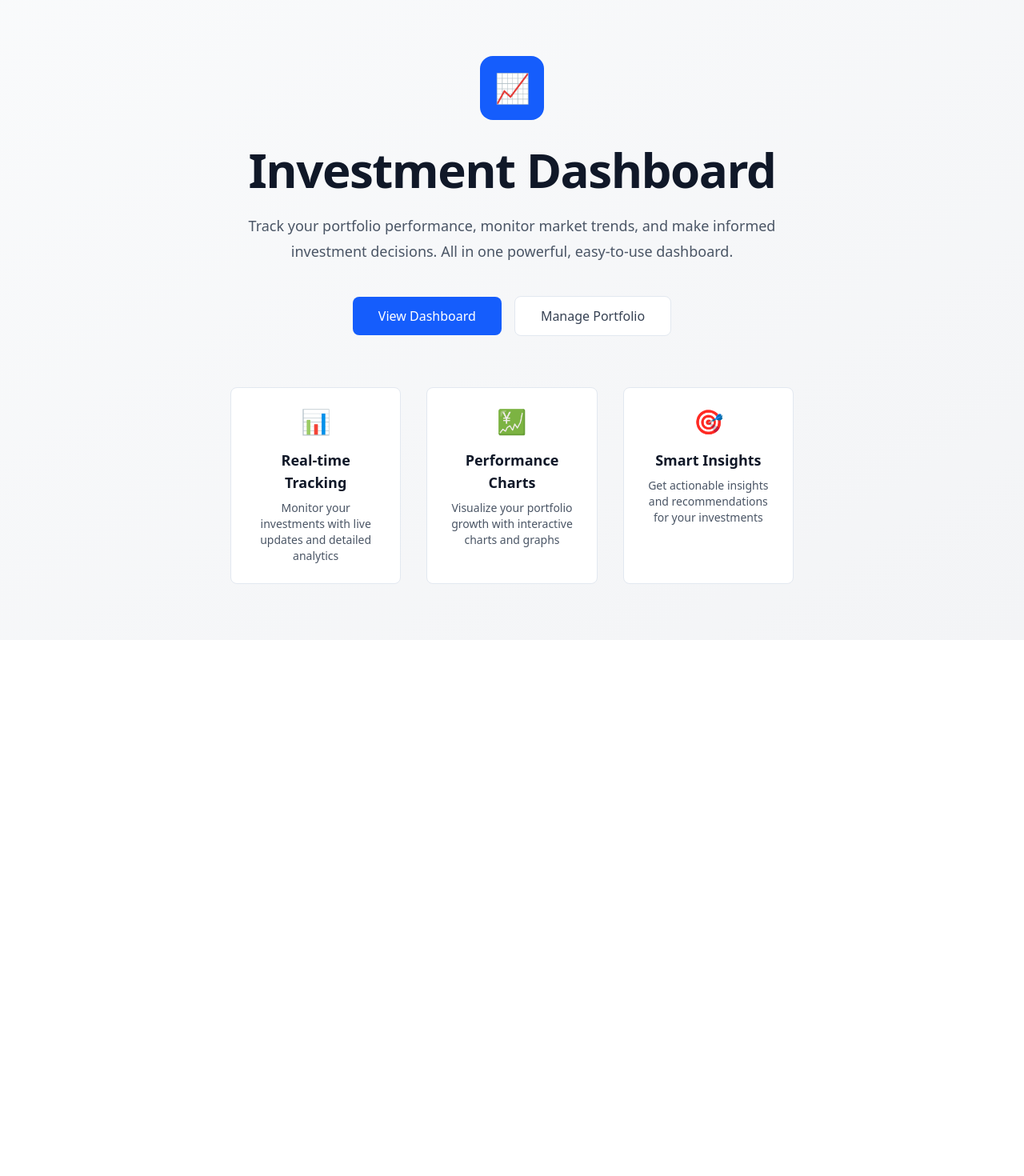
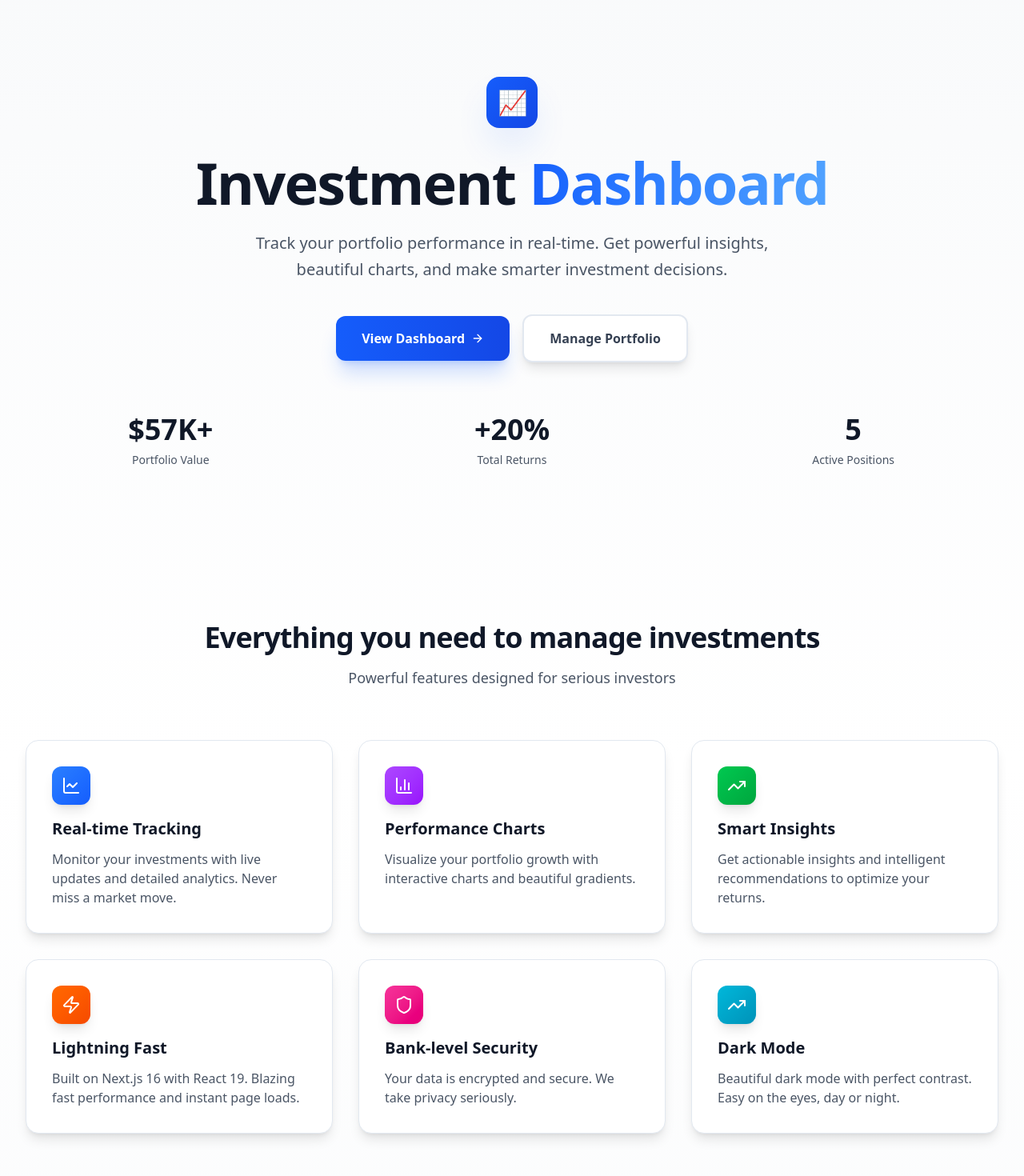
Before and after one commit to flaviogrillo1/investment-dashboard, a Next.js app in the folder apps/web/: page / in a window 1280 px wide. Shown: the top 1470 px of the page at 80% size. Before the commit the page ends 800 px from the top, so only its background shows below. Built offline with nearby package versions, Linux system fonts and the light colour scheme.

Commit message:
feat: modernize UI with Vercel/shadcn style components

```diff
--- a/apps/web/app/page.tsx
+++ b/apps/web/app/page.tsx
@@ -1,72 +1,178 @@
 import Link from 'next/link';
+import { ArrowRight, BarChart3, LineChart, TrendingUp, Shield, Zap } from 'lucide-react';
 
 export default function HomePage() {
   return (
-    <div className="flex min-h-screen flex-col items-center justify-center bg-gradient-to-br from-gray-50 to-gray-100 dark:from-gray-900 dark:to-gray-950">
-      <div className="mx-auto max-w-3xl px-4 text-center sm:px-6 lg:px-8">
-        {/* Logo/Icon */}
-        <div className="mx-auto mb-8 flex h-20 w-20 items-center justify-center rounded-2xl bg-blue-600 text-4xl dark:bg-blue-500">
+    <div className="min-h-screen bg-gradient-to-b from-gray-50 via-white to-gray-50 dark:from-gray-950 dark:via-gray-900 dark:to-gray-950">
+      {/* Hero Section */}
+      <div className="relative overflow-hidden">
+        <div className="absolute inset-0 bg-grid-slate-200/[0.3] dark:bg-grid-slate-800/[0.3] [mask-image:linear-gradient(0deg,white,rgba(255,255,255,0.6))] dark:[mask-image:linear-gradient(0deg,rgba(255,255,255,0),rgba(255,255,255,0.6))]" />
+
+        <div className="relative mx-auto max-w-7xl px-4 py-24 sm:px-6 lg:px-8">
+          <div className="text-center">
+            {/* Logo */}
+            <div className="mx-auto mb-8 flex h-16 w-16 items-center justify-center rounded-2xl bg-gradient-to-br from-blue-600 to-blue-700 text-3xl shadow-2xl shadow-blue-600/20">
               📈
             </div>
 
             {/* Heading */}
-        <h1 className="text-5xl font-bold tracking-tight text-gray-900 dark:text-gray-50 sm:text-6xl">
-          Investment Dashboard
+            <h1 className="text-5xl font-black tracking-tight text-gray-900 dark:text-gray-50 sm:text-6xl lg:text-7xl">
+              Investment
+              <span className="bg-gradient-to-r from-blue-600 to-blue-400 bg-clip-text text-transparent">
+                {' '}Dashboard
+              </span>
             </h1>
 
             {/* Subtitle */}
-        <p className="mx-auto mt-6 max-w-2xl text-lg leading-8 text-gray-600 dark:text-gray-400">
-          Track your portfolio performance, monitor market trends, and make informed investment decisions.
-          All in one powerful, easy-to-use dashboard.
+            <p className="mx-auto mt-6 max-w-2xl text-lg leading-relaxed text-gray-600 dark:text-gray-400 sm:text-xl">
+              Track your portfolio performance in real-time. Get powerful insights,
+              beautiful charts, and make smarter investment decisions.
             </p>
 
             {/* CTA Buttons */}
             <div className="mt-10 flex flex-col items-center gap-4 sm:flex-row sm:justify-center">
               <Link
                 href="/dashboard"
-            className="flex w-full items-center justify-center rounded-lg bg-blue-600 px-8 py-3 text-base font-medium text-white transition-colors hover:bg-blue-700 dark:bg-blue-500 dark:hover:bg-blue-600 sm:w-auto"
+                className="group inline-flex items-center justify-center gap-2 rounded-xl bg-gradient-to-r from-blue-600 to-blue-700 px-8 py-4 text-base font-semibold text-white shadow-xl shadow-blue-600/20 transition-all hover:scale-105 hover:shadow-2xl hover:shadow-blue-600/30"
               >
                 View Dashboard
+                <ArrowRight className="h-4 w-4 transition-transform group-hover:translate-x-1" />
               </Link>
               <Link
                 href="/portfolio"
-            className="flex w-full items-center justify-center rounded-lg border border-gray-300 bg-white px-8 py-3 text-base font-medium text-gray-700 transition-colors hover:bg-gray-50 dark:border-gray-700 dark:bg-gray-900 dark:text-gray-200 dark:hover:bg-gray-800 sm:w-auto"
+                className="inline-flex items-center justify-center rounded-xl border-2 border-gray-300 bg-white px-8 py-4 text-base font-semibold text-gray-700 shadow-lg transition-all hover:border-gray-400 hover:bg-gray-50 dark:border-gray-700 dark:bg-gray-900 dark:text-gray-200 dark:hover:bg-gray-800"
               >
                 Manage Portfolio
               </Link>
             </div>
 
-        {/* Features */}
-        <div className="mt-16 grid gap-8 sm:grid-cols-3">
-          <div className="rounded-lg border border-gray-200 bg-white p-6 dark:border-gray-800 dark:bg-gray-900">
-            <div className="mb-4 text-3xl">📊</div>
-            <h3 className="text-lg font-semibold text-gray-900 dark:text-gray-50">
-              Real-time Tracking
-            </h3>
-            <p className="mt-2 text-sm text-gray-600 dark:text-gray-400">
-              Monitor your investments with live updates and detailed analytics
+            {/* Stats */}
+            <div className="mt-16 grid grid-cols-3 gap-8 sm:gap-16">
+              <div>
+                <div className="text-4xl font-black text-gray-900 dark:text-gray-50">$57K+</div>
+                <div className="mt-2 text-sm font-medium text-gray-600 dark:text-gray-400">Portfolio Value</div>
+              </div>
+              <div>
+                <div className="text-4xl font-black text-gray-900 dark:text-gray-50">+20%</div>
+                <div className="mt-2 text-sm font-medium text-gray-600 dark:text-gray-400">Total Returns</div>
+              </div>
+              <div>
+                <div className="text-4xl font-black text-gray-900 dark:text-gray-50">5</div>
+                <div className="mt-2 text-sm font-medium text-gray-600 dark:text-gray-400">Active Positions</div>
+              </div>
+            </div>
+          </div>
+        </div>
+      </div>
+
+      {/* Features Section */}
+      <div className="mx-auto max-w-7xl px-4 py-24 sm:px-6 lg:px-8">
+        <div className="text-center">
+          <h2 className="text-3xl font-bold tracking-tight text-gray-900 dark:text-gray-50 sm:text-4xl">
+            Everything you need to manage investments
+          </h2>
+          <p className="mx-auto mt-4 max-w-2xl text-lg text-gray-600 dark:text-gray-400">
+            Powerful features designed for serious investors
           </p>
         </div>
 
-          <div className="rounded-lg border border-gray-200 bg-white p-6 dark:border-gray-800 dark:bg-gray-900">
-            <div className="mb-4 text-3xl">💹</div>
-            <h3 className="text-lg font-semibold text-gray-900 dark:text-gray-50">
-              Performance Charts
+        <div className="mt-16 grid gap-8 sm:grid-cols-2 lg:grid-cols-3">
+          {/* Feature 1 */}
+          <div className="group overflow-hidden rounded-2xl border border-gray-200 bg-white p-8 shadow-lg transition-all hover:shadow-2xl hover:-translate-y-1 dark:border-gray-800 dark:bg-gray-900">
+            <div className="mb-4 inline-flex h-12 w-12 items-center justify-center rounded-xl bg-gradient-to-br from-blue-500 to-blue-600 text-white shadow-lg transition-transform group-hover:scale-110">
+              <LineChart className="h-6 w-6" />
+            </div>
+            <h3 className="text-xl font-bold text-gray-900 dark:text-gray-50">
+              Real-time Tracking
             </h3>
-            <p className="mt-2 text-sm text-gray-600 dark:text-gray-400">
-              Visualize your portfolio growth with interactive charts and graphs
+            <p className="mt-3 text-gray-600 dark:text-gray-400">
+              Monitor your investments with live updates and detailed analytics. Never miss a market move.
             </p>
           </div>
 
-          <div className="rounded-lg border border-gray-200 bg-white p-6 dark:border-gray-800 dark:bg-gray-900">
-            <div className="mb-4 text-3xl">🎯</div>
-            <h3 className="text-lg font-semibold text-gray-900 dark:text-gray-50">
+          {/* Feature 2 */}
+          <div className="group overflow-hidden rounded-2xl border border-gray-200 bg-white p-8 shadow-lg transition-all hover:shadow-2xl hover:-translate-y-1 dark:border-gray-800 dark:bg-gray-900">
+            <div className="mb-4 inline-flex h-12 w-12 items-center justify-center rounded-xl bg-gradient-to-br from-purple-500 to-purple-600 text-white shadow-lg transition-transform group-hover:scale-110">
+              <BarChart3 className="h-6 w-6" />
+            </div>
+            <h3 className="text-xl font-bold text-gray-900 dark:text-gray-50">
+              Performance Charts
+            </h3>
+            <p className="mt-3 text-gray-600 dark:text-gray-400">
+              Visualize your portfolio growth with interactive charts and beautiful gradients.
+            </p>
+          </div>
+
+          {/* Feature 3 */}
+          <div className="group overflow-hidden rounded-2xl border border-gray-200 bg-white p-8 shadow-lg transition-all hover:shadow-2xl hover:-translate-y-1 dark:border-gray-800 dark:bg-gray-900">
+            <div className="mb-4 inline-flex h-12 w-12 items-center justify-center rounded-xl bg-gradient-to-br from-green-500 to-green-600 text-white shadow-lg transition-transform group-hover:scale-110">
+              <TrendingUp className="h-6 w-6" />
+            </div>
+            <h3 className="text-xl font-bold text-gray-900 dark:text-gray-50">
               Smart Insights
             </h3>
-            <p className="mt-2 text-sm text-gray-600 dark:text-gray-400">
-              Get actionable insights and recommendations for your investments
+            <p className="mt-3 text-gray-600 dark:text-gray-400">
+              Get actionable insights and intelligent recommendations to optimize your returns.
             </p>
           </div>
+
+          {/* Feature 4 */}
+          <div className="group overflow-hidden rounded-2xl border border-gray-200 bg-white p-8 shadow-lg transition-all hover:shadow-2xl hover:-translate-y-1 dark:border-gray-800 dark:bg-gray-900">
+            <div className="mb-4 inline-flex h-12 w-12 items-center justify-center rounded-xl bg-gradient-to-br from-orange-500 to-orange-600 text-white shadow-lg transition-transform group-hover:scale-110">
+              <Zap className="h-6 w-6" />
+            </div>
+            <h3 className="text-xl font-bold text-gray-900 dark:text-gray-50">
+              Lightning Fast
+            </h3>
+            <p className="mt-3 text-gray-600 dark:text-gray-400">
+              Built on Next.js 16 with React 19. Blazing fast performance and instant page loads.
+            </p>
+          </div>
+
+          {/* Feature 5 */}
+          <div className="group overflow-hidden rounded-2xl border border-gray-200 bg-white p-8 shadow-lg transition-all hover:shadow-2xl hover:-translate-y-1 dark:border-gray-800 dark:bg-gray-900">
+            <div className="mb-4 inline-flex h-12 w-12 items-center justify-center rounded-xl bg-gradient-to-br from-pink-500 to-pink-600 text-white shadow-lg transition-transform group-hover:scale-110">
+              <Shield className="h-6 w-6" />
+            </div>
+            <h3 className="text-xl font-bold text-gray-900 dark:text-gray-50">
+              Bank-level Security
+            </h3>
+            <p className="mt-3 text-gray-600 dark:text-gray-400">
+              Your data is encrypted and secure. We take privacy seriously.
+            </p>
+          </div>
+
+          {/* Feature 6 */}
+          <div className="group overflow-hidden rounded-2xl border border-gray-200 bg-white p-8 shadow-lg transition-all hover:shadow-2xl hover:-translate-y-1 dark:border-gray-800 dark:bg-gray-900">
+            <div className="mb-4 inline-flex h-12 w-12 items-center justify-center rounded-xl bg-gradient-to-br from-cyan-500 to-cyan-600 text-white shadow-lg transition-transform group-hover:scale-110">
+              <TrendingUp className="h-6 w-6" />
+            </div>
+            <h3 className="text-xl font-bold text-gray-900 dark:text-gray-50">
+              Dark Mode
+            </h3>
+            <p className="mt-3 text-gray-600 dark:text-gray-400">
+              Beautiful dark mode with perfect contrast. Easy on the eyes, day or night.
+            </p>
+          </div>
+        </div>
+      </div>
+
+      {/* CTA Section */}
+      <div className="mx-auto max-w-7xl px-4 pb-24 sm:px-6 lg:px-8">
+        <div className="overflow-hidden rounded-3xl bg-gradient-to-r from-blue-600 to-blue-700 px-8 py-16 text-center shadow-2xl sm:px-16">
+          <h2 className="text-3xl font-bold text-white sm:text-4xl">
+            Ready to take control?
+          </h2>
+          <p className="mx-auto mt-4 max-w-2xl text-lg text-blue-100">
+            Start tracking your investments today. It's free and takes less than a minute.
+          </p>
+          <Link
+            href="/dashboard"
+            className="mt-8 inline-flex items-center justify-center gap-2 rounded-xl bg-white px-8 py-4 text-base font-semibold text-blue-600 shadow-xl transition-all hover:scale-105 hover:shadow-2xl"
+          >
+            Get Started Now
+            <ArrowRight className="h-4 w-4" />
+          </Link>
         </div>
       </div>
     </div>
```
Lines whose indentation alone changed are shown as unchanged.
